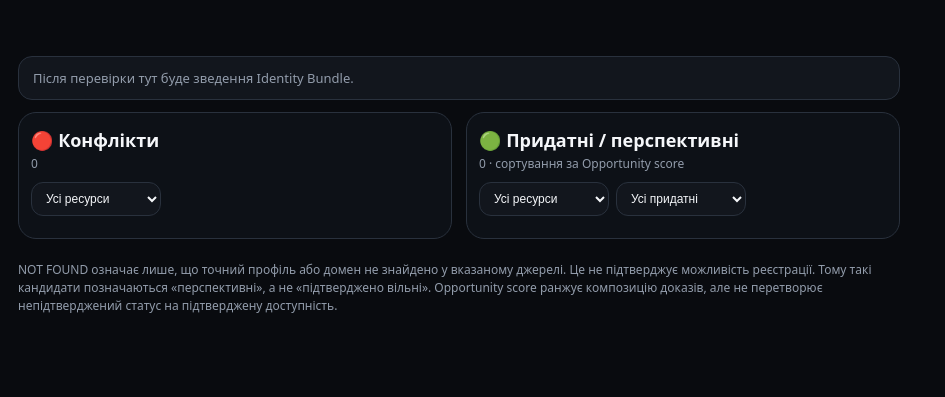
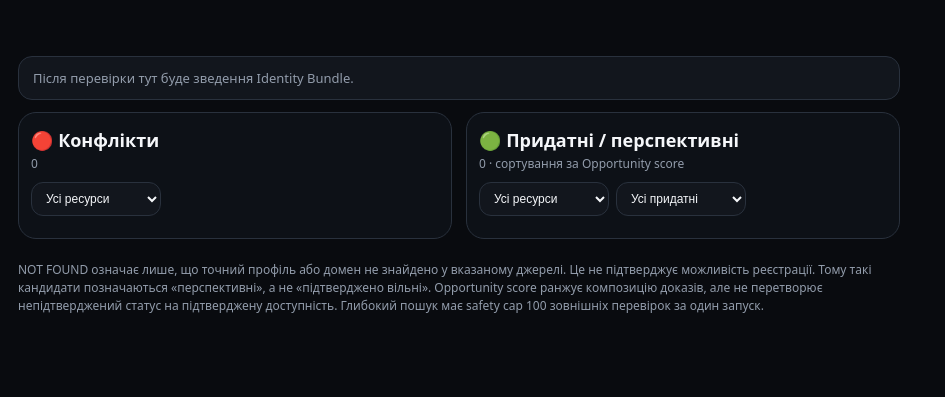
Before and after one commit to mvsamarskiy-cmd/Find-back-ip, a Flask app: page / in a window 1280 px wide. Shown: the part 1926-2323 px from the top of the page, without its empty margins (0-945 px from the left). Run offline with Flask 3, Linux system fonts and the light colour scheme.

Commit message:
Restore explicit deep-search safety cap copy

```diff
--- a/templates/index.html
+++ b/templates/index.html
@@ -114,7 +114,7 @@
       </section>
     </div>
     <section id="unresolvedSection" class="unresolved-panel" hidden><div class="unresolved-head"><h2>◌ Невизначені — потрібна повторна перевірка</h2><span id="unresolvedCount" class="column-count">0</span></div><div id="unresolvedGrid" class="grid"></div></section>
-    <p class="warn">NOT FOUND означає лише, що точний профіль або домен не знайдено у вказаному джерелі. Це не підтверджує можливість реєстрації. Тому такі кандидати позначаються «перспективні», а не «підтверджено вільні». Opportunity score ранжує композицію доказів, але не перетворює непідтверджений статус на підтверджену доступність.</p>
+    <p class="warn">NOT FOUND означає лише, що точний профіль або домен не знайдено у вказаному джерелі. Це не підтверджує можливість реєстрації. Тому такі кандидати позначаються «перспективні», а не «підтверджено вільні». Opportunity score ранжує композицію доказів, але не перетворює непідтверджений статус на підтверджену доступність. Глибокий пошук має safety cap 100 зовнішніх перевірок за один запуск.</p>
   </main>
   <aside id="history" class="history">
     <div class="history-head"><h2>Історія проєкту</h2><button class="secondary" onclick="clearProjectHistory()">Очистити</button></div>
```
